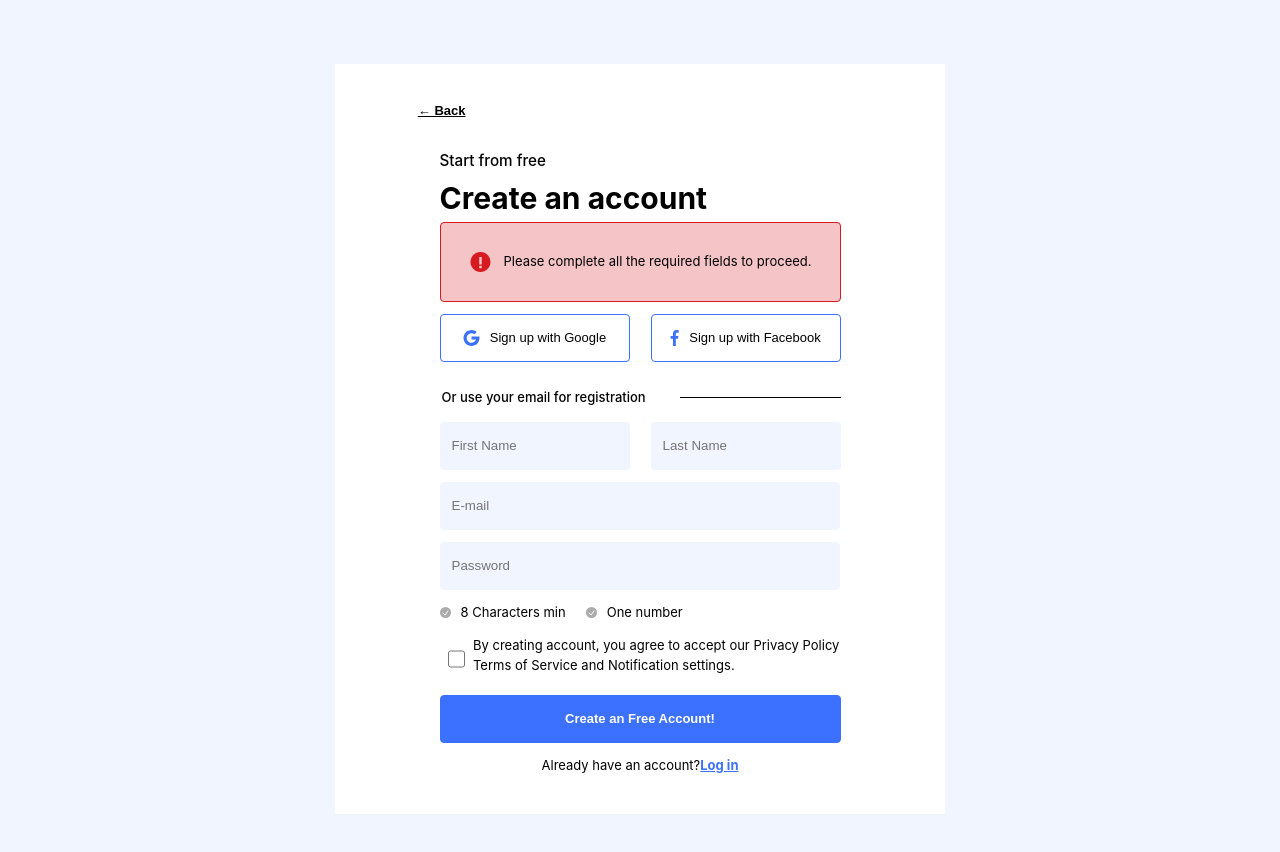
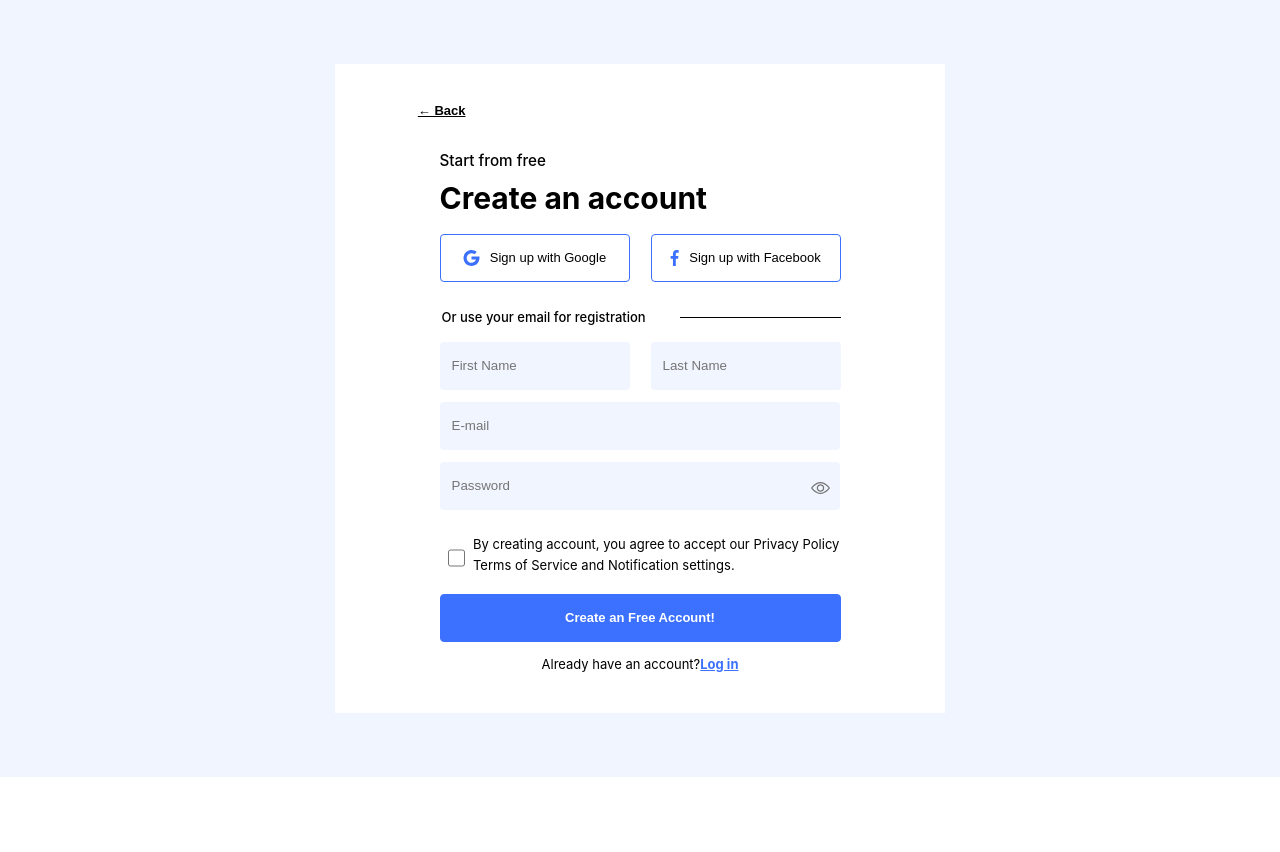
Before and after one commit to cy4309/fed-task-signup, a Vue app: page / in a window 1280 px wide. Shown: the top 852 px of the page. After the commit the page ends 800 px from the top, so only its background shows below. Built offline with nearby package versions, Linux system fonts and the light colour scheme.

Commit message:
add_regex

```diff
--- /dev/null
+++ b/src/assets/icons/IconViewActive.vue
@@ -0,0 +1,14 @@
+<script setup></script>
+<template>
+  <svg width="19" height="20" viewBox="0 0 19 20" fill="none" xmlns="http://www.w3.org/2000/svg">
+    <path
+      d="M18.8792 9.63046C18.7095 9.39826 14.6652 3.94507 9.49991 3.94507C4.33461 3.94507 0.290122 9.39827 0.120569 9.63024C-0.0401895 9.85052 -0.0401895 10.1493 0.120569 10.3696C0.290122 10.6018 4.33461 16.055 9.49991 16.055C14.6652 16.055 18.7095 10.6017 18.8792 10.3698C19.0402 10.1495 19.0402 9.85052 18.8792 9.63046ZM9.49991 14.8022C5.69511 14.8022 2.39976 11.1828 1.42426 9.99959C2.39849 8.81531 5.68695 5.19781 9.49991 5.19781C13.3045 5.19781 16.5996 8.81657 17.5756 10.0004C16.6013 11.1847 13.3129 14.8022 9.49991 14.8022Z"
+      fill="#3C71FF"
+    />
+    <path
+      d="M9.49991 6.24176C7.42764 6.24176 5.74165 7.92775 5.74165 10C5.74165 12.0723 7.42764 13.7583 9.49991 13.7583C11.5722 13.7583 13.2582 12.0723 13.2582 10C13.2582 7.92775 11.5722 6.24176 9.49991 6.24176ZM9.49991 12.5055C8.11832 12.5055 6.99443 11.3816 6.99443 10C6.99443 8.61847 8.11836 7.49454 9.49991 7.49454C10.8815 7.49454 12.0054 8.61847 12.0054 10C12.0054 11.3816 10.8815 12.5055 9.49991 12.5055Z"
+      fill="#3C71FF"
+    />
+  </svg>
+</template>
+<style></style>
--- /dev/null
+++ b/src/assets/icons/IconViewInactive.vue
@@ -0,0 +1,14 @@
+<script setup></script>
+<template>
+  <svg width="19" height="20" viewBox="0 0 19 20" fill="none" xmlns="http://www.w3.org/2000/svg">
+    <path
+      d="M18.8792 9.63046C18.7095 9.39826 14.6652 3.94507 9.49991 3.94507C4.33461 3.94507 0.290122 9.39827 0.120569 9.63024C-0.0401895 9.85052 -0.0401895 10.1493 0.120569 10.3696C0.290122 10.6018 4.33461 16.055 9.49991 16.055C14.6652 16.055 18.7095 10.6017 18.8792 10.3698C19.0402 10.1495 19.0402 9.85052 18.8792 9.63046ZM9.49991 14.8022C5.69511 14.8022 2.39976 11.1828 1.42426 9.99959C2.39849 8.81531 5.68695 5.19781 9.49991 5.19781C13.3045 5.19781 16.5996 8.81657 17.5756 10.0004C16.6013 11.1847 13.3129 14.8022 9.49991 14.8022Z"
+      fill="#757575"
+    />
+    <path
+      d="M9.49991 6.2417C7.42764 6.2417 5.74165 7.92769 5.74165 9.99996C5.74165 12.0722 7.42764 13.7582 9.49991 13.7582C11.5722 13.7582 13.2582 12.0722 13.2582 9.99996C13.2582 7.92769 11.5722 6.2417 9.49991 6.2417ZM9.49991 12.5054C8.11832 12.5054 6.99443 11.3815 6.99443 9.99996C6.99443 8.61841 8.11836 7.49448 9.49991 7.49448C10.8815 7.49448 12.0054 8.61841 12.0054 9.99996C12.0054 11.3815 10.8815 12.5054 9.49991 12.5054Z"
+      fill="#757575"
+    />
+  </svg>
+</template>
+<style></style>
--- a/src/views/SignupView.vue
+++ b/src/views/SignupView.vue
@@ -1,14 +1,94 @@
 <script setup>
+import { reactive } from 'vue'
 import BtnReturn from '@/components/BtnReturn.vue'
 import BtnBase from '@/components/BtnBase.vue'
-
+// import icons
 import IconGoogle from '@/assets/icons/IconGoogle.vue'
 import IconFacebook from '@/assets/icons/IconFacebook.vue'
 import IconTickInactive from '@/assets/icons/IconTickInactive.vue'
 import IconTickActive from '@/assets/icons/IconTickActive.vue'
 import IconWarningCircle from '@/assets/icons/IconWarningCircle.vue'
+import IconViewInactive from './../assets/icons/IconViewInactive.vue'
+import IconViewActive from './../assets/icons/IconViewActive.vue'
 
-const openUrl = (url) => window.open(url)
+// declair
+const state = reactive({
+  userData: {
+    firstname: '',
+    lastname: '',
+    email: '',
+    password: ''
+  },
+  isErrorMsg: false,
+  isShowHintMsg: false,
+  isPasswordVisible: false,
+  // validation
+  isPass8characters: false,
+  isPass1number: false,
+  errorArr: []
+})
+
+// to check if the field has error
+const hasError = (fieldName) => state.errorArr.includes(fieldName)
+const urlOpen = (url) => window.open(url)
+const toggleViewIcon = () => {
+  state.isPasswordVisible = !state.isPasswordVisible
+}
+
+const userSignup = () => {
+  // replace all the blanks
+  state.userData.firstname = state.userData.firstname.replace(/\s+/g, '')
+  state.userData.lastname = state.userData.lastname.replace(/\s+/g, '')
+  // regex
+  const nameRegex = /^[A-Za-z]+$/ // a-z || A-Z
+  const emailRegex = /^[^\s@]+@[^\s@]+\.[^\s@]+$/
+
+  // reset errorArr
+  state.errorArr = []
+  // check if no null
+  for (const key of Object.keys(state.userData)) {
+    if (!state.userData[key]) state.errorArr.push(key)
+  }
+  for (const key of Object.keys(state.userData)) {
+    switch (key) {
+      case 'firstname':
+      case 'lastname': {
+        const isNameValid = nameRegex.test(state.userData[key])
+        state.isErrorMsg = !isNameValid
+        if (!isNameValid) {
+          state.errorArr.push(key)
+        }
+        break
+      }
+      case 'email': {
+        const isEmailValid = emailRegex.test(state.userData.email)
+        state.isErrorMsg = !isEmailValid
+        if (!isEmailValid) {
+          state.errorArr.push(key)
+        }
+        break
+      }
+      case 'password': {
+        // check password length: at least 8 characters
+        const isPasswordLengthRegex = state.userData.password.length >= 8
+        state.isPass8characters = isPasswordLengthRegex
+
+        // regex for password digits: at least 1 number
+        const isPasswordDigitRegex = /\d/.test(state.userData.password)
+        state.isPass1number = isPasswordDigitRegex
+
+        state.isErrorMsg = !isPasswordLengthRegex || !isPasswordDigitRegex
+        state.isShowHintMsg = true
+        if (!isPasswordLengthRegex || !isPasswordDigitRegex) {
+          state.errorArr.push(key)
+        }
+        break
+      }
+    }
+  }
+  state.isErrorMsg = state.errorArr.length > 0
+  state.isShowHintMsg = true
+}
 </script>
 
 <template>
@@ -20,7 +100,7 @@ const openUrl = (url) => window.open(url)
           <h3 class="card__title">Start from free</h3>
           <h2 class="card__title--important">Create an account</h2>
           <!-- Notification -->
-          <div class="card__notification">
+          <div class="card__notification" v-if="state.isErrorMsg == true">
             <IconWarningCircle class="icon" />
             <p>Please complete all the required fields to proceed.</p>
           </div>
@@ -29,13 +109,13 @@ const openUrl = (url) => window.open(url)
               label="Sign up with Google"
               :icon="IconGoogle"
               class="btn--google"
-              @click="openUrl('http://www.google.com')"
+              @click="urlOpen('http://www.google.com')"
             />
             <BtnBase
               label="Sign up with Facebook"
               :icon="IconFacebook"
               class="btn--fb"
-              @click="openUrl('http://www.facebook.com')"
+              @click="urlOpen('http://www.facebook.com')"
             />
           </div>
         </div>
@@ -46,18 +126,52 @@ const openUrl = (url) => window.open(url)
               <div class="form__line"></div>
             </div>
             <div class="form__input">
-              <input id="firstname" type="text" placeholder="First Name" />
-              <input id="lastname" type="text" placeholder="Last Name" />
-              <input id="emailaddress" type="email" placeholder="E-mail" />
-              <input id="password" type="password" placeholder="Password" />
+              <input
+                id="firstname"
+                type="text"
+                placeholder="First Name"
+                v-model="state.userData.firstname"
+                :class="{ error: hasError('firstname') }"
+              />
+              <input
+                id="lastname"
+                type="text"
+                placeholder="Last Name"
+                v-model="state.userData.lastname"
+                :class="{ error: hasError('lastname') }"
+              />
+              <input
+                id="emailaddress"
+                type="email"
+                placeholder="E-mail"
+                v-model="state.userData.email"
+                :class="{ error: hasError('email') }"
+              />
+              <div class="form__input--password">
+                <input
+                  id="password"
+                  placeholder="Password"
+                  v-model="state.userData.password"
+                  :type="state.isPasswordVisible ? 'text' : 'password'"
+                  :class="{ error: hasError('password') }"
+                />
+                <IconViewActive
+                  class="checkeye"
+                  v-if="state.isPasswordVisible"
+                  @click="toggleViewIcon"
+                />
+                <IconViewInactive class="checkeye" v-else @click="toggleViewIcon" />
+              </div>
             </div>
-            <div class="form__validation">
+            <div class="form__validation" v-if="state.isShowHintMsg">
               <div class="form__validation--hint">
-                <IconTickInactive class="icon" />
+                <IconTickActive class="icon" v-if="state.isPass8characters" />
+                <IconTickInactive v-else />
                 <p>8 Characters min</p>
               </div>
               <div class="form__validation--hint">
-                <IconTickInactive class="icon" />
+                <IconTickActive class="icon" v-if="state.isPass1number" />
+                <IconTickInactive v-else />
                 <p>One number</p>
               </div>
             </div>
@@ -69,7 +183,9 @@ const openUrl = (url) => window.open(url)
                   Notification settings.
                 </label>
               </div>
-              <button type="submit" class="btn btn--submit">Create an Free Account!</button>
+              <button type="submit" class="btn btn--submit" @click="userSignup">
+                Create an Free Account!
+              </button>
               <p class="form__submit--link">
                 Already have an account?
                 <router-link to="/login" class="btn--return--login">Log in</router-link>
@@ -173,9 +289,23 @@ input {
 input[type='text'] {
   width: 190px;
 }
-input[type='email'],
-input[type='password'] {
+input[type='email'] {
   width: 400px;
+}
+input.error {
+  border: 1px solid red;
+}
+#password {
+  width: 400px;
+}
+.form__input--password {
+  position: relative;
+}
+.checkeye {
+  position: absolute;
+  top: 50%;
+  right: 10px;
+  transform: translateY(-70%);
 }
 .form__validation {
   display: flex;
```
